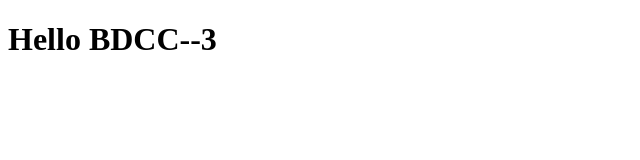
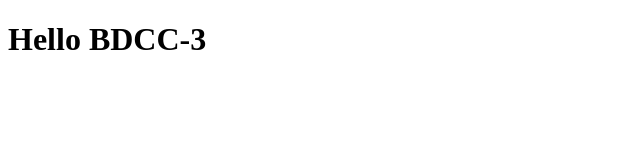
Before and after one commit to Abdenaser/devOpsTP4, a plain HTML site: page index.html in a window 1280 px wide. Shown: the full height of the page, 0-640 px from the left. Drawn offline with Linux system fonts and the light colour scheme.

Commit message:
new features

```diff
--- a/index.html
+++ b/index.html
@@ -5,6 +5,6 @@
     <title>Title</title>
 </head>
 <body>
-   <h1>Hello BDCC--3</h1>
+   <h1>Hello BDCC-3</h1>
 </body>
 </html>
```
